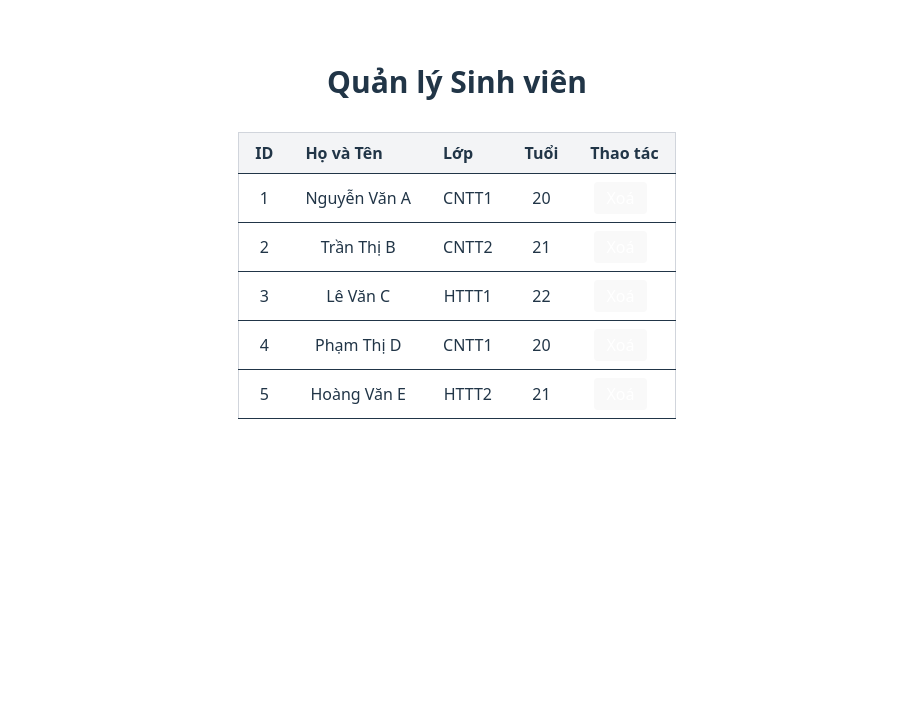
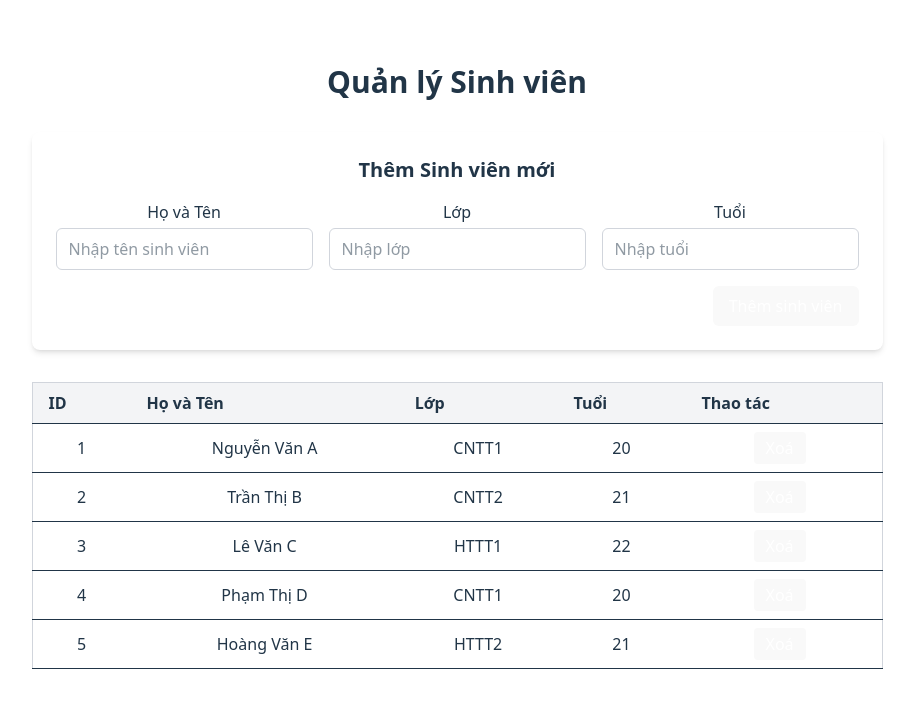
Before and after one commit to nguyenhung204/KiemTra_React, a React (Vite) app: page / in a window 1280 px wide. Shown: the top 708 px of the page, without its empty margins (183-1097 px from the left). Built offline with nearby package versions, Linux system fonts and the light colour scheme.

Commit message:
feat: thêm sinh viên mới

```diff
--- a/src/App.jsx
+++ b/src/App.jsx
@@ -10,9 +10,105 @@ function App() {
     { id: 5, name: "Hoàng Văn E", class: "HTTT2", age: 21 }
   ]);
 
+  const [newStudent, setNewStudent] = useState({
+    name: "",
+    class: "",
+    age: ""
+  });
+
+  const handleInputChange = (e) => {
+    const { name, value } = e.target;
+    setNewStudent({
+      ...newStudent,
+      [name]: value
+    });
+  };
+
+  const handleAddStudent = (e) => {
+    e.preventDefault();
+
+    // Form validation
+    if (!newStudent.name || !newStudent.class || !newStudent.age) {
+      alert("Vui lòng điền đầy đủ thông tin sinh viên!");
+      return;
+    }
+
+    // Create new student object with unique ID
+    const studentToAdd = {
+      id: students.length > 0 ? Math.max(...students.map(s => s.id)) + 1 : 1,
+      name: newStudent.name,
+      class: newStudent.class,
+      age: parseInt(newStudent.age)
+    };
+
+    // Add the new student to the list
+    setStudents([...students, studentToAdd]);
+
+    // Reset the form fields
+    setNewStudent({
+      name: "",
+      class: "",
+      age: ""
+    });
+  };
+
   return (
     <div className="container mx-auto px-4 py-8">
       <h1 className="text-3xl font-bold text-center mb-8">Quản lý Sinh viên</h1>
+
+      {/* Add Student Form */}
+      <div className="mb-8 bg-white p-6 rounded-lg shadow-md">
+        <h2 className="text-xl font-semibold mb-4">Thêm Sinh viên mới</h2>
+        <form onSubmit={handleAddStudent} className="space-y-4">
+          <div className="grid grid-cols-1 md:grid-cols-3 gap-4">
+            <div>
+              <label htmlFor="name" className="block mb-1 font-medium">Họ và Tên</label>
+              <input
+                type="text"
+                id="name"
+                name="name"
+                value={newStudent.name}
+                onChange={handleInputChange}
+                className="w-full px-3 py-2 border border-gray-300 rounded-md focus:outline-none focus:ring-2 focus:ring-blue-500"
+                placeholder="Nhập tên sinh viên"
+              />
+            </div>
+            <div>
+              <label htmlFor="class" className="block mb-1 font-medium">Lớp</label>
+              <input
+                type="text"
+                id="class"
+                name="class"
+                value={newStudent.class}
+                onChange={handleInputChange}
+                className="w-full px-3 py-2 border border-gray-300 rounded-md focus:outline-none focus:ring-2 focus:ring-blue-500"
+                placeholder="Nhập lớp"
+              />
+            </div>
+            <div>
+              <label htmlFor="age" className="block mb-1 font-medium">Tuổi</label>
+              <input
+                type="number"
+                id="age"
+                name="age"
+                value={newStudent.age}
+                onChange={handleInputChange}
+                className="w-full px-3 py-2 border border-gray-300 rounded-md focus:outline-none focus:ring-2 focus:ring-blue-500"
+                placeholder="Nhập tuổi"
+                min="1"
+              />
+            </div>
+          </div>
+          <div className="flex justify-end">
+            <button
+              type="submit"
+              className="px-4 py-2 bg-blue-500 text-white rounded-md hover:bg-blue-600 focus:outline-none focus:ring-2 focus:ring-blue-500"
+            >
+              Thêm sinh viên
+            </button>
+          </div>
+        </form>
+      </div>
 
       <div className="overflow-x-auto">
         <table className="min-w-full bg-white border border-gray-300">
```
Also changed, not shown: MinhChung/step 3.png (added).
